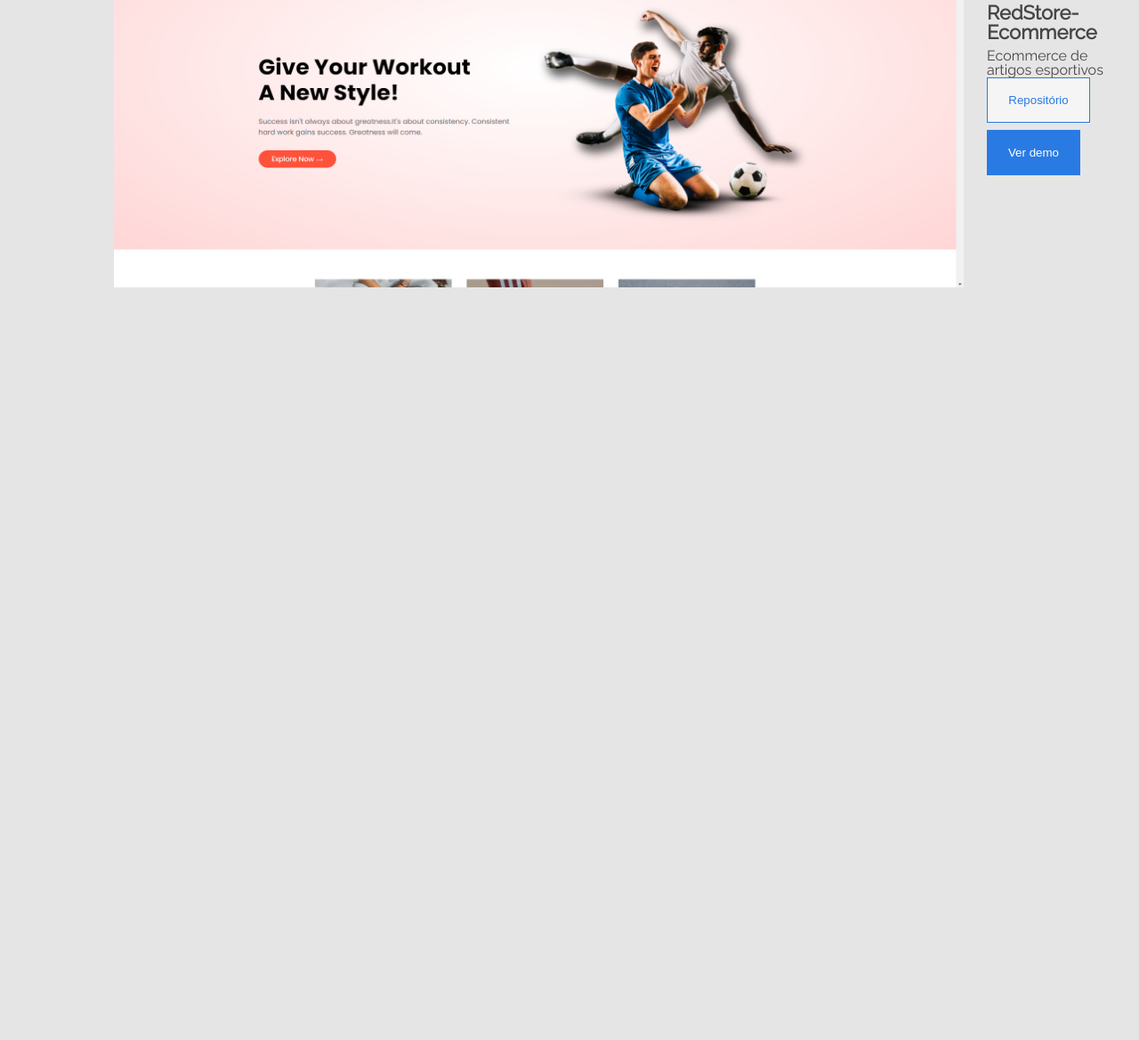
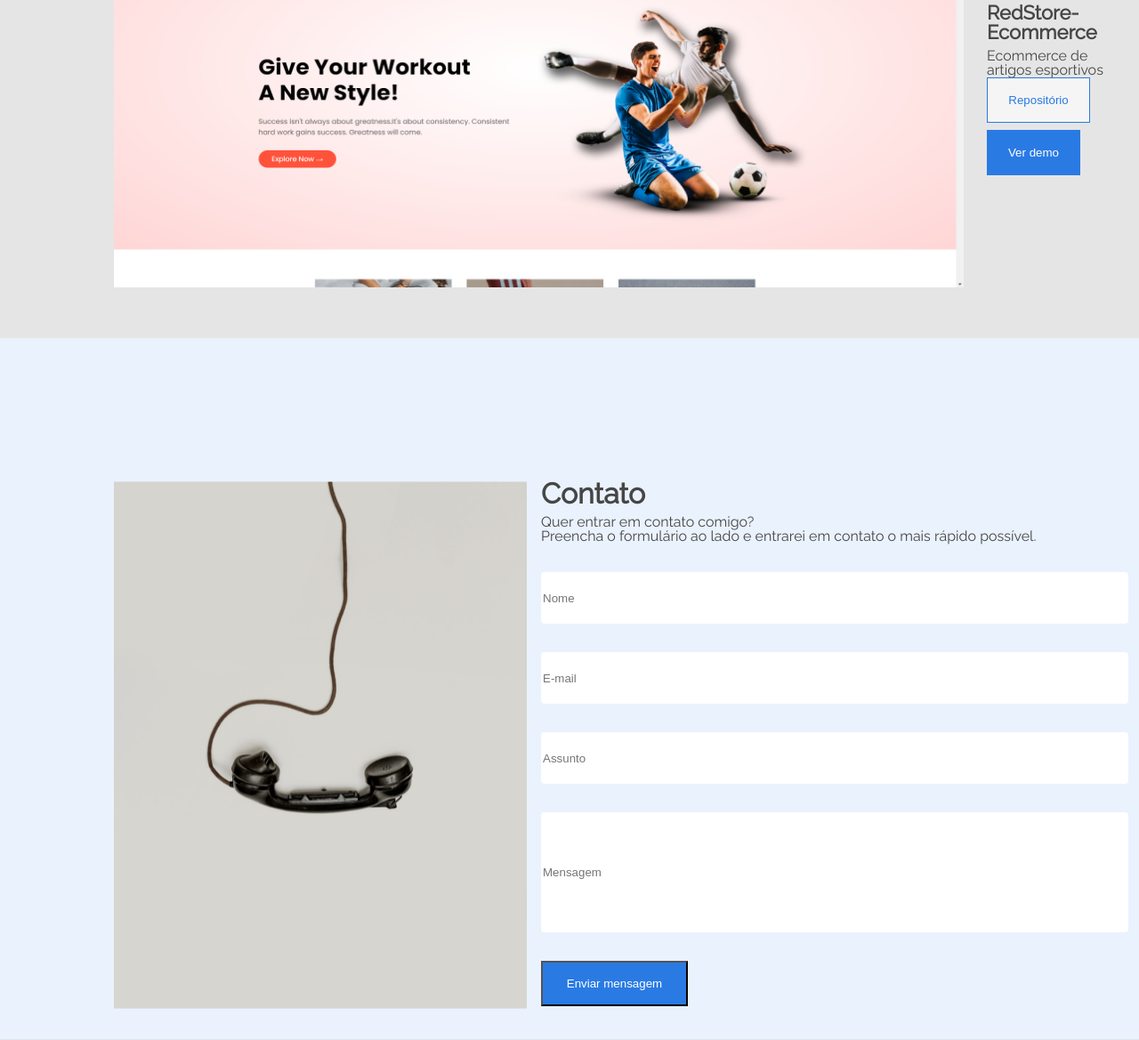
Before and after one commit to debug-droid/Challenge-front-end-Alura, a plain HTML site: page index.html in a window 1280 px wide. Shown: the part 3453-4622 px from the top of the page at 89% size. Before the commit the page ends 3833 px from the top, so only its background shows below. Drawn offline with Linux system fonts and the light colour scheme.

Commit message:
parte do contato feito

```diff
--- a/index.html
+++ b/index.html
@@ -179,6 +179,30 @@
                     </li>
                 </ul>
             </section>
+            <section class="contato">
+                <div class="contato-container">
+                    <div class="telefone-contato">
+                        <img src="./img/telefone.png" alt="telefone">
+                    </div>
+                    <div class="form-container">
+                        <h2 class="titulo-contato">Contato</h2>
+                        <p>Quer entrar em contato comigo?</p>
+                        <p>Preencha o formulário ao lado e entrarei em contato o mais rápido possível.</p>
+                        <form action="" class="formulario">
+                            <input type="text" class="form-nome" placeholder="Nome">
+
+                            <input type="text" class="form-email" placeholder="E-mail">
+
+                            <input type="text" class="form-assunto" placeholder="Assunto">
+
+                            <input type="text" id="form-msg" placeholder="Mensagem">
+
+                            <button class="btn-enviar">Enviar mensagem</button>
+                        </form>
+                    </div>
+                </div>
+
+            </section>
         </main>
 
 </body>
--- a/style.css
+++ b/style.css
@@ -348,10 +348,70 @@ main h2 {
     background: #5595E9;
 }
 
+/* experiência profissional end */
+
+/* Contato start */
+
+.contato {
+    display: flex;
+    background: #EAF2FD;
+    width: 100%;
+    height: 788px;
+}
+
+.contato-container {
+    display: flex;
+    width: 80%;
+    margin: 129.5px auto 65.5px auto;
+}
+
+.telefone-contato img {
+    width: 464px;
+    height: 593px;
+    margin: 32px auto;
+}
+
+.form-container {
+    text-align: left;
+    margin: 30px 0 0 16px;
+}
+
+.form-container h2 {
+    text-align: left;
+    font-size: 32px;
+    margin-bottom: 8px;
+}
+
+.form-container p {
+    font-size: 16px;
+}
+
+.form-container p:nth-of-type(2) {
+    margin-bottom: 32px;
+}
+
+.formulario input {
+    display: block;
+    width: 656px;
+    height: 56px;
+    border-radius: 4px;
+    border: none;
+    margin-bottom: 32px;
+}
+
+#form-msg {
+    height: 133px;
+}
+
+.btn-enviar {
+    width: 165px;
+    height: 51px;
+    background-color: #2A7AE4;
+    color: #FFFFFF;
+}
 
 
-
-/* experiência profissional end */
+/* Contato end */
 
 
 /* main end */
```
Also changed, not shown: img/telefone.png (added).
